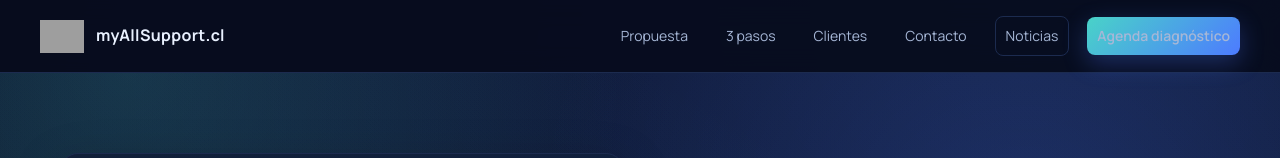
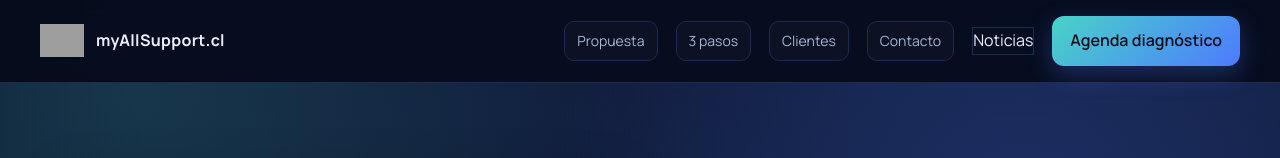
Before and after one commit to christianasmussenb/myallsupport, a plain HTML site: page index.html in a window 1280 px wide. Shown: the top 158 px of the page. Drawn offline with Linux system fonts and the light colour scheme; grey boxes are pictures that could not be loaded.

Commit message:
Update navigation styles and add 'Noticias' link to footer

```diff
--- a/index.html
+++ b/index.html
@@ -68,14 +68,17 @@
       gap: 18px;
       flex-wrap: wrap;
     }
-    .nav-links a {
+    .nav-links a:not(.btn):not(.btn-secondary) {
       font-size: 14px;
       color: var(--muted);
-      padding: 8px 10px;
-      border-radius: 8px;
-      transition: color 0.2s, background 0.2s;
+      padding: 8px 12px;
+      border-radius: 10px;
+      border: 1px solid var(--border);
+      background: rgba(255,255,255,0.02);
+      transition: color 0.2s, background 0.2s, border-color 0.2s;
     }
-    .nav-links a:hover { color: var(--text); background: rgba(255,255,255,0.03); }
+    .nav-links a:not(.btn):not(.btn-secondary):hover { color: var(--text); background: rgba(255,255,255,0.05); border-color: rgba(255,255,255,0.12); }
+    .nav-links a.btn { border: none; }
     .btn {
       display: inline-flex;
       align-items: center;
@@ -101,6 +104,7 @@
     .section {
       padding: 80px 0;
     }
+    .section, .hero { scroll-margin-top: 110px; }
     .hero {
       padding: 80px 0 60px;
       position: relative;
@@ -510,7 +514,7 @@
       </div>
       <div>
         <h4>Accesos rápidos</h4>
-        <p class="muted-link"><a class="muted-link" href="#pilares">Soluciones</a> · <a class="muted-link" href="#pasos">Metodología</a> · <a class="muted-link" href="#contacto">Contacto</a></p>
+        <p class="muted-link"><a class="muted-link" href="#valor">Soluciones</a> · <a class="muted-link" href="#pasos">Metodología</a> · <a class="muted-link" href="#contacto">Contacto</a> · <a class="muted-link" href="#noticias">Noticias</a></p>
       </div>
     </div>
   </footer>
```
